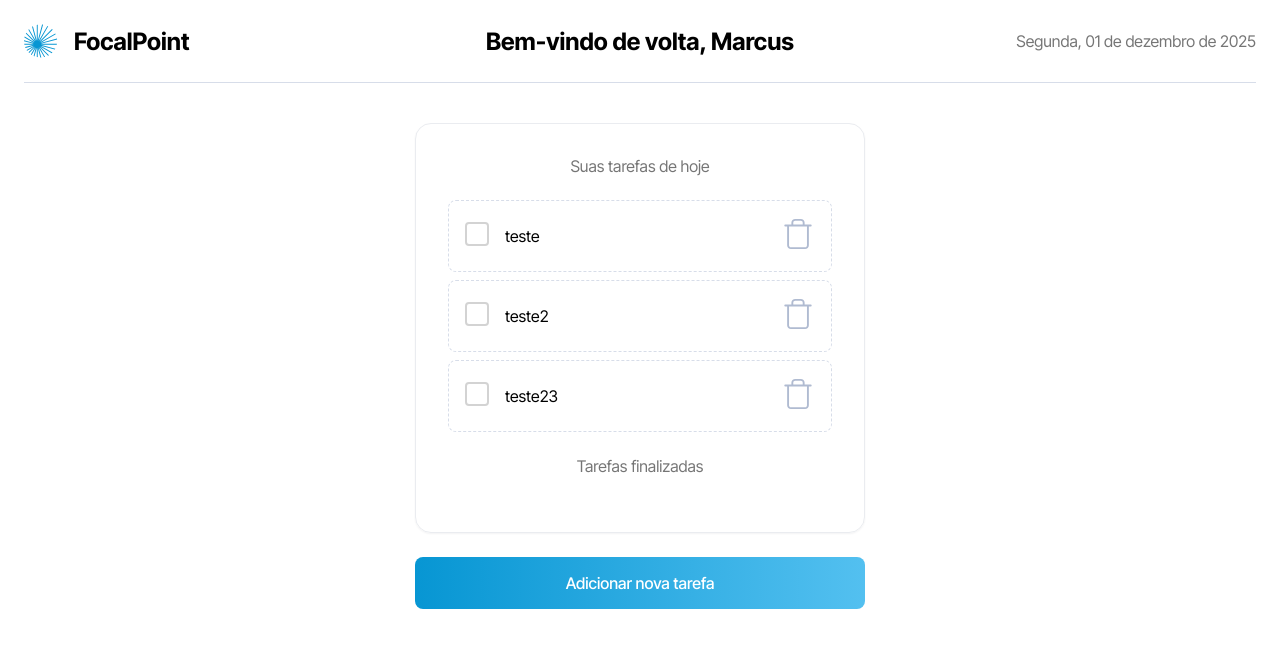
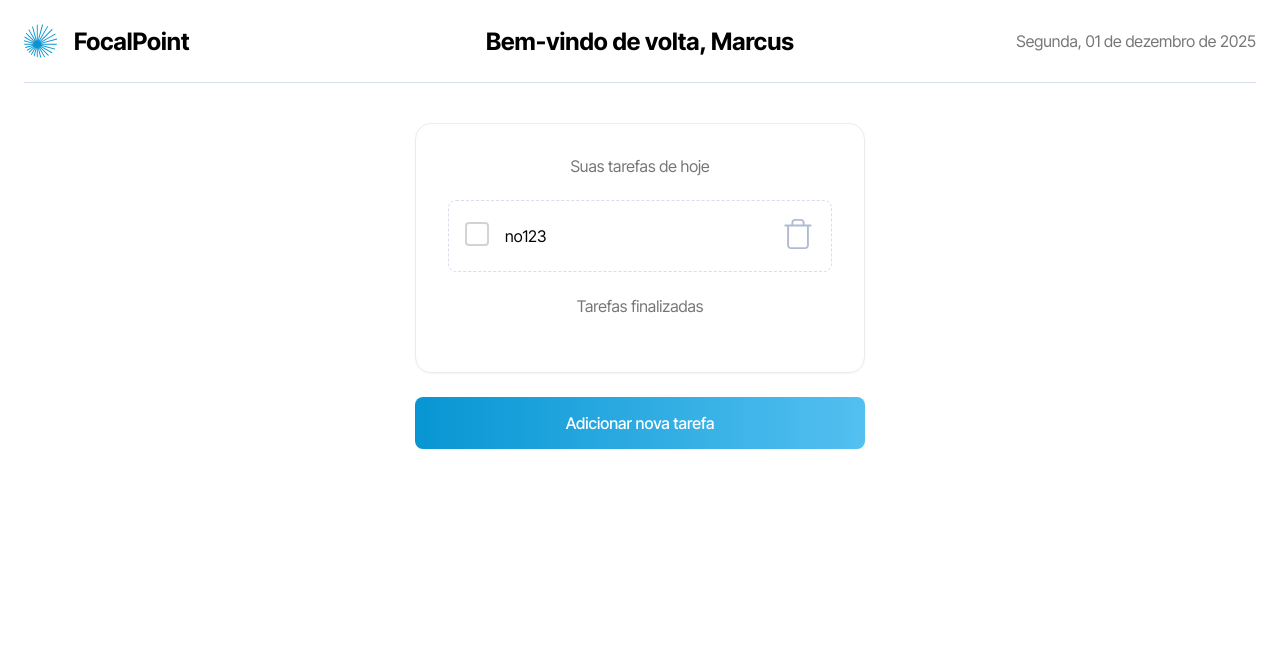
Before and after one commit to guidani/legaplan-frontend-jr-test, a Next.js app: page / in a window 1280 px wide. Shown: the top 648 px of the page. Built offline with nearby package versions, Linux system fonts and the light colour scheme; data requests are answered from the project's data file.

Commit message:
chenck change done

```diff
--- a/db.json
+++ b/db.json
@@ -1,18 +1,8 @@
 {
   "todos": [
     {
-      "id": "d2a8",
-      "title": "teste",
-      "done": false
-    },
-    {
-      "id": "384f",
-      "title": "teste2",
-      "done": false
-    },
-    {
-      "id": "e6e4",
-      "title": "teste23",
+      "id": "b8a9",
+      "title": "123",
       "done": false
     }
   ]
--- a/src/app/components/list_item/ListItem.tsx
+++ b/src/app/components/list_item/ListItem.tsx
@@ -8,29 +8,44 @@ type Props = {
   done: boolean;
   text: string;
   id?: string;
-  changeHandler?: () => void
+  changeHandler?: (id: string) => void
 }
 
-export default function ListItem({ id, text, done, changeHandler }: Props) {
+export default function ListItem({ id, text, done }: Props) {
+  const [isChecked, setIsChecked] = useState<boolean>(false);
   const [isModalDelOpen, setIsModalDelOpen] = useState<boolean>(false);
 
   const toggleModalDeletarTarefa = () => {
     setIsModalDelOpen(!isModalDelOpen);
   };
 
+  async function updateTodo() {
+    setIsChecked(!isChecked);
+    try {
+      await fetch(`http://localhost:4000/todos/${id}`, {
+        method: "PUT",
+        body: JSON.stringify({
+          title: text,
+          done: !done
+        }),
+      });
+    } catch (error) {
+      console.error('Failed to update todo', error);
+    }
+
+  }
+
   return (
     <>
       <li className={styles.list_item}>
         <div className={styles.leading}>
-          <form action="" method="PUT">
-            <input type="checkbox" name="chk" className={`${done ? styles.checkbox_checked : styles.checkbox}`} onChange={changeHandler} />
-          </form>
+          <input type="checkbox" name="chk" defaultChecked={done ? true : false} className={`${done ? styles.checkbox_checked : styles.checkbox}`} onChange={updateTodo} />
         </div>
         <div className={styles.support_text}>
-          <span className={styles.list_item_text}>{text}</span>
+          {isChecked ? "sim" : "no"}
+          <span className={done ? styles.list_item_text_done : styles.list_item_text}>{text}</span>
         </div>
         <div className={styles.trailing_icon}>
-
           <input type="text" name="id" id="id" hidden value={id} />
           <button className={styles.btn} type="submit" onClick={toggleModalDeletarTarefa}>
             <Image src={"/trash.svg"} alt="trash" width={34} height={34} />
--- a/src/app/page.tsx
+++ b/src/app/page.tsx
@@ -13,6 +13,7 @@ interface Todo {
 }
 
 export default function Home() {
+  const [allTodos, setAllTodos] = useState<Todo[]>([])
   const [incomplete, setIncomplete] = useState<Todo[]>([]);
   const [complete, setComplete] = useState<Todo[]>([]);
 
@@ -23,12 +24,15 @@ export default function Home() {
       }
     });
     const todos = await data.json();
+    setAllTodos(allTodos);
     const incompleteTodos = todos.filter((todo: Todo) => !todo.done);
     setIncomplete(incompleteTodos);
 
     const completeTodos = todos.filter((todo: Todo) => todo.done);
     setComplete(completeTodos);
   }
+
+
 
   useEffect(() => {
     getTodos();
```
